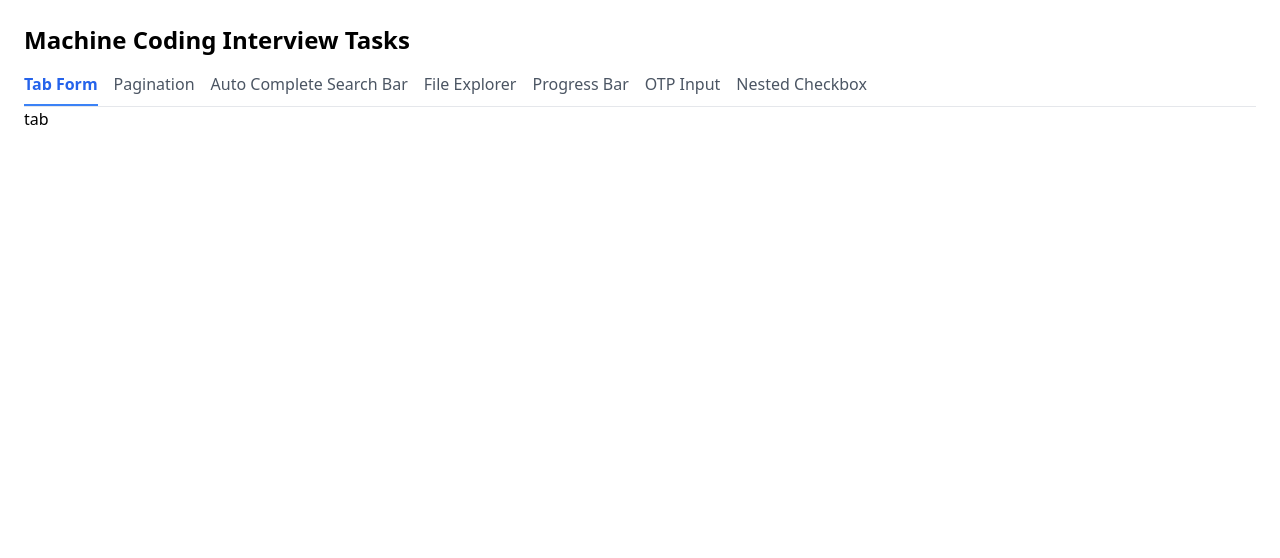
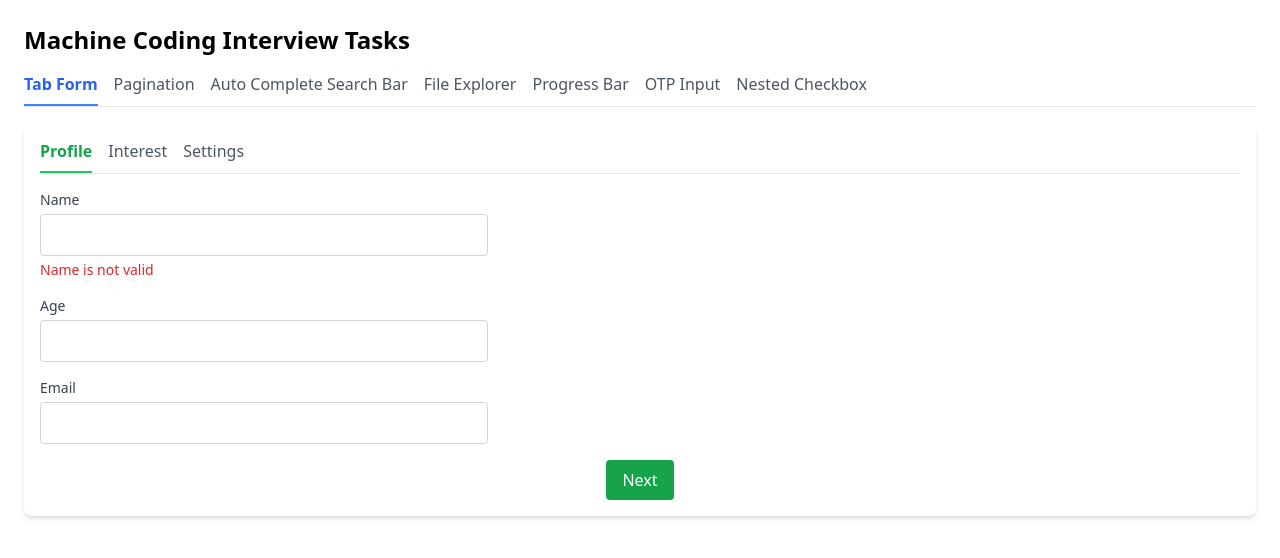
Before and after one commit to ayeshaaamir/FAANG-react-challenges, a React (Create React App) app in the folder react-components-playground/: page / in a window 1280 px wide. Shown: the top 558 px of the page. Built offline with nearby package versions, Linux system fonts and the light colour scheme.

Commit message:
tab form question solved..

```diff
--- a/react-components-playground/src/components/TabForm.jsx
+++ b/react-components-playground/src/components/TabForm.jsx
@@ -1,5 +1,134 @@
+import { useState } from "react";
+import Interest from "../features-components/tab-form/Interest";
+import Profile from "../features-components/tab-form/Profile";
+import Settings from "../features-components/tab-form/Settings";
+
 const TabForm = () => {
-  return <div>tab</div>;
+  const initialData = {
+    name: "",
+    age: "",
+    email: "",
+    interests: [],
+    theme: "",
+  };
+  const [errors, setErrors] = useState({
+    name: "Name is not valid",
+  });
+  const [data, setData] = useState(initialData);
+  const tabs = [
+    {
+      id: 0,
+      name: "Profile",
+      component: Profile,
+      validate: () => {
+        const err = {};
+        if (!data.name || data.name.length < 3) {
+          err.name = "Name is not valid";
+        }
+        if (!data.age || data.age < 1) {
+          err.age = "Age is not valid";
+        }
+        if (!data.email || !/\S+@\S+\.\S+/.test(data.email)) {
+          err.email = "Email is not valid";
+        }
+        setErrors(err);
+        return err.name || err.age || err.email ? false : true;
+      },
+    },
+    {
+      id: 1,
+      name: "Interest",
+      component: Interest,
+      validate: () => {
+        const err = {};
+        if (data.interests.length === 0) {
+          err.interests = "Select at least one interest";
+        }
+        setErrors(err);
+        return err.interests ? false : true;
+      },
+    },
+    {
+      id: 2,
+      name: "Settings",
+      component: Settings,
+      validate: () => {
+        const err = {};
+        if (!data.theme) {
+          err.theme = "Select a theme";
+        }
+        setErrors(err);
+        return err.theme ? false : true;
+      },
+    },
+  ];
+  const [activeTab, setActiveTab] = useState(0);
+  const ActiveTabComponent = tabs[activeTab].component;
+
+  const handlePrevClick = () => {
+    if (tabs[activeTab].validate()) setActiveTab((prev) => prev - 1);
+  };
+  const handleNextClick = () => {
+    if (tabs[activeTab].validate()) setActiveTab((prev) => prev + 1);
+  };
+  const handleSubmitClick = () => {
+    if (tabs[activeTab].validate()) {
+      alert("Form submitted successfully!");
+      setData(initialData);
+      setActiveTab(0);
+    }
+  };
+
+  return (
+    <div className="p-4 bg-white shadow-md rounded-lg mt-4">
+      <div className="flex space-x-4 border-b border-gray-200">
+        {tabs.map((tab) => (
+          <button
+            key={tab.id}
+            className={`pb-2 border-b-2 ${
+              activeTab === tab.id
+                ? "border-green-500 text-green-600 font-semibold"
+                : "border-transparent text-gray-600 hover:text-green-500"
+            }`}
+            onClick={() => setActiveTab(tab.id)}
+          >
+            {tab.name}
+          </button>
+        ))}
+      </div>
+
+      <div className="mt-4">
+        <ActiveTabComponent data={data} setData={setData} errors={errors} />
+      </div>
+
+      <div className="flex justify-center gap-4 mt-4">
+        {activeTab > 0 && (
+          <button
+            onClick={handlePrevClick}
+            className="px-4 py-2 bg-green-600 text-white rounded hover:bg-green-700 transition"
+          >
+            Prev
+          </button>
+        )}
+        {activeTab < tabs.length - 1 && (
+          <button
+            onClick={handleNextClick}
+            className="px-4 py-2 bg-green-600 text-white rounded hover:bg-green-700 transition"
+          >
+            Next
+          </button>
+        )}
+        {activeTab === tabs.length - 1 && (
+          <button
+            onClick={handleSubmitClick}
+            className="px-4 py-2 bg-green-600 text-white rounded hover:bg-green-700 transition"
+          >
+            Submit
+          </button>
+        )}
+      </div>
+    </div>
+  );
 };
 
 export default TabForm;
--- /dev/null
+++ b/react-components-playground/src/features-components/tab-form/Interest.jsx
@@ -0,0 +1,45 @@
+const Interest = ({ data, setData, errors }) => {
+  const { interests = [] } = data;
+
+  const handleCheckboxChange = (e) => {
+    const { name, checked } = e.target;
+
+    if (checked) {
+      setData((prev) => ({
+        ...prev,
+        interests: [...prev.interests, name],
+      }));
+    } else {
+      setData((prev) => ({
+        ...prev,
+        interests: prev.interests.filter((item) => item !== name),
+      }));
+    }
+  };
+
+  return (
+    <div className="space-y-2">
+      {["coding", "react", "javascript"].map((item, index) => (
+        <div key={index} className="flex items-center space-x-2">
+          <input
+            id={`checkbox-${item}`}
+            type="checkbox"
+            name={item}
+            checked={interests.includes(item)}
+            onChange={handleCheckboxChange}
+            className="h-4 w-4 text-blue-600 border-gray-300 rounded focus:ring-blue-500"
+          />
+          <label
+            htmlFor={`checkbox-${item}`}
+            className="text-sm text-gray-700 capitalize"
+          >
+            {item}
+          </label>
+        </div>
+      ))}
+      {errors.interests && <p className="mt-1 text-sm text-red-600">{errors.interests}</p>}
+    </div>
+  );
+};
+
+export default Interest;
--- /dev/null
+++ b/react-components-playground/src/features-components/tab-form/Profile.jsx
@@ -0,0 +1,55 @@
+const Profile = ({ data, setData, errors }) => {
+  const { name, age, email } = data;
+  const handleDataChange = (e, item) => {
+    setData((prevState) => ({
+      ...prevState,
+      [item]: e.target.value,
+    }));
+  };
+  return (
+    <form className="space-y-4 max-w-md mt-4">
+      <div>
+        <label className="block text-sm font-medium text-gray-700 mb-1">
+          Name
+        </label>
+        <input
+          type="text"
+          value={name}
+          onChange={(e) => handleDataChange(e, "name")}
+          className="w-full border border-gray-300 rounded px-3 py-2"
+        />
+        {errors && <p className="mt-1 text-sm text-red-600">{errors.name}</p>}
+      </div>
+
+      <div>
+        <label className="block text-sm font-medium text-gray-700 mb-1">
+          Age
+        </label>
+        <input
+          type="number"
+          name="age"
+          value={age}
+          onChange={(e) => handleDataChange(e, "age")}
+          className="w-full border border-gray-300 rounded px-3 py-2"
+        />
+        {errors && <p className="mt-1 text-sm text-red-600">{errors.age}</p>}
+      </div>
+
+      <div>
+        <label className="block text-sm font-medium text-gray-700 mb-1">
+          Email
+        </label>
+        <input
+          type="email"
+          name="email"
+          value={email}
+          onChange={(e) => handleDataChange(e, "email")}
+          className="w-full border border-gray-300 rounded px-3 py-2"
+        />
+        {errors && <p className="mt-1 text-sm text-red-600">{errors.email}</p>}
+      </div>
+    </form>
+  );
+};
+
+export default Profile;
--- /dev/null
+++ b/react-components-playground/src/features-components/tab-form/Settings.jsx
@@ -0,0 +1,46 @@
+const Settings = ({ data, setData, errors }) => {
+  const { theme } = data;
+  const handleThemeChange = (e) => {
+    setData((prev) => ({
+      ...prev,
+      theme: e.target.value,
+    }));
+  };
+  return (
+    <div className="space-y-2">
+      <div className="flex items-center space-x-2">
+        <input
+          type="radio"
+          id="light"
+          name="theme"
+          value="light"
+          className="h-4 w-4 text-blue-600 border-gray-300 focus:ring-blue-500"
+          checked={theme === "light"}
+          onChange={handleThemeChange}
+        />
+        <label htmlFor="light" className="text-sm text-gray-700">
+          Light
+        </label>
+      </div>
+
+      <div className="flex items-center space-x-2">
+        <input
+          type="radio"
+          id="dark"
+          name="theme"
+          value="dark"
+          className="h-4 w-4 text-blue-600 border-gray-300 focus:ring-blue-500"
+          checked={theme === "dark"}
+          onChange={handleThemeChange}
+        />
+        <label htmlFor="dark" className="text-sm text-gray-700">
+          Dark
+        </label>
+      </div>
+      {errors.theme && <p className="mt-1 text-sm text-red-600">{errors.theme}</p>}
+
+    </div>
+  );
+};
+
+export default Settings;
```
